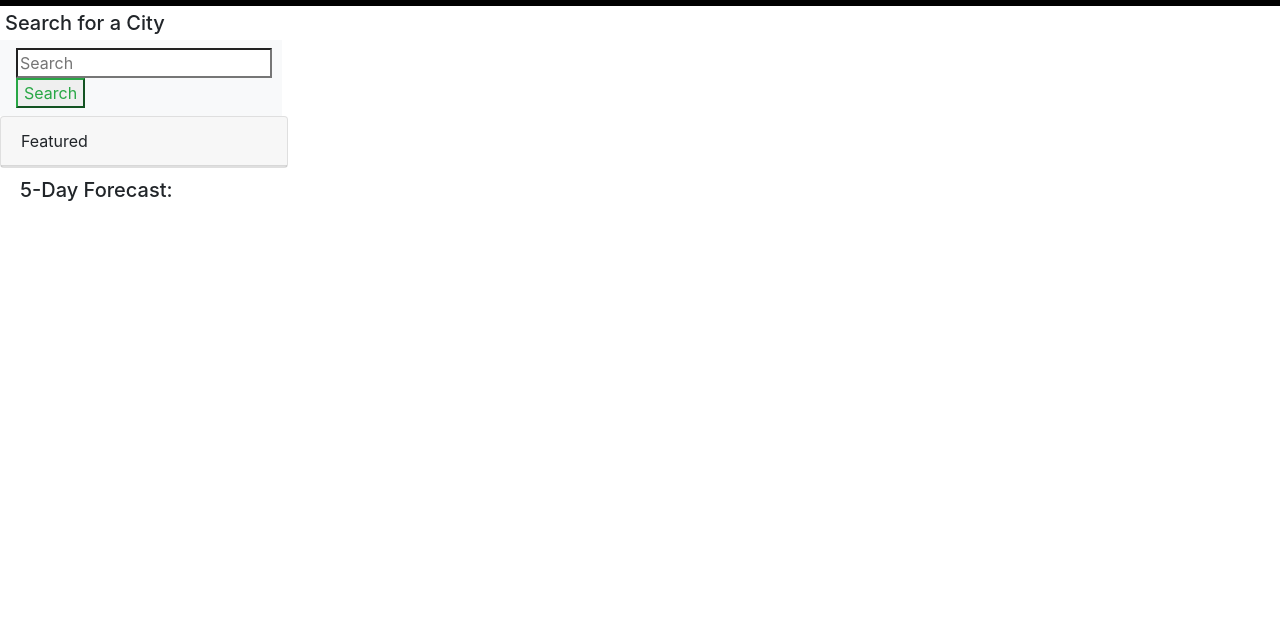
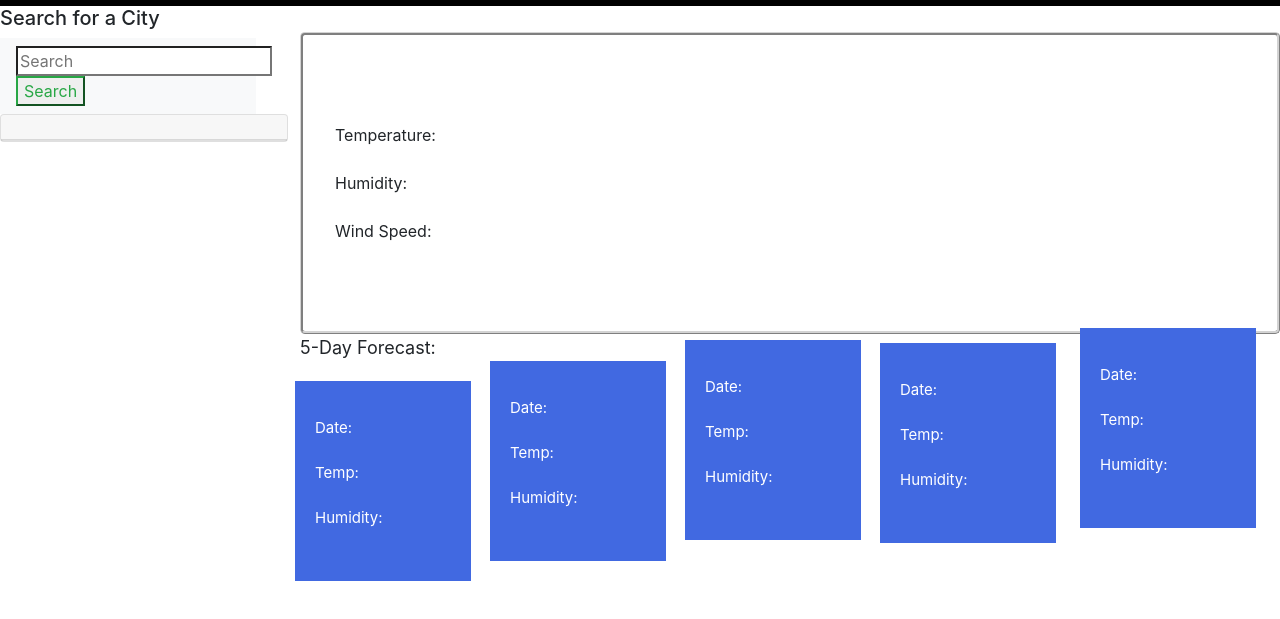
Before and after one commit to Jaesenix/Hw6, a plain HTML site: page index.html in a window 1280 px wide. Shown: the part 57-676 px from the top of the page. Drawn offline with nearby package versions, Linux system fonts and the light colour scheme; no server answers.

Commit message:
final version

```diff
--- a/index.html
+++ b/index.html
@@ -33,32 +33,90 @@
   <!-- Section beneath search bar to show history of cities viewed -->
   <div class="card" style="width: 18rem;">
     <div class="card-header">
-      Featured
+
     </div>
     <ul class="list-group list-group-flush"></ul>
   </div>
 
   <!-- Main area to view current city's forecast -->
-  <div class="col-lg-9">
-    <div class="currentCity"></div>
-    <div class="Temperature"></div>
-    <div class="Humidity"></div>
-    <div class="Wind Speed"></div>
-    <div class="UV Index"></div>
+  <div class="jumbotron">
+    <div class="currentDay"></div>
+    <div class="city"></div>
+    <br>
+    <div class="tempF">Temperature: </div>
+    <br>
+    <div class="humidity">Humidity: </div>
+    <br>
+    <div class="wind">Wind Speed: </div>
+    <br>
+  </div>
   </div>
 
   <!-- Show 5 boxes on bottom with 5-day forecast of current city -->
-  <div class="col-md-12">
-    <h5 id="forecast5D">5-Day Forecast:</h5>
-    <div id="forecast" class="row">
+  <div class="forecast5Day">5-Day Forecast:
+    <div class="row">
+      <br>
+      <div class="card1" style="width: 11rem;">
+        <div class="card-body">
+          <p class="card-text"><div class="date1">Date: </div>
+            <br>
+            <div class="tempF">Temp: </div>
+            <br>
+            <div class="humidity">Humidity: </div>
+          </p>
+          <div></div>
+          <div class="card2" style="width: 11rem;">
+            <div class="card-body">
+              <p class="card-text"><div class="date2">Date: </div>
+                <br>
+                <div class="tempF">Temp: </div>
+                <br>
+                <div class="humidity">Humidity: </div>
+              </p>
+              <div></div>
+              <div class="card3" style="width: 11rem;">
+                <div class="card-body">
+                  <p class="card-text"><div class="date3">Date: </div>
+                    <br>
+                    <div class="tempF">Temp: </div>
+                    <br>
+                    <div class="humidity">Humidity: </div>
+                  </p>
+                </div>
+              </div>
+              <div></div>
+              <div class="card4" style="width: 11rem;">
+                <div class="card-body">
+                  <p class="card-text"><div class="date4">Date: </div>
+                    <br>
+                    <div class="tempF">Temp: </div>
+                    <br>
+                    <div class="humidity">Humidity: </div>
+                  </p>
+                  <div></div>
+                  <div class="card5" style="width: 11rem;">
+                    <div class="card-body">
+                      <p class="card-text"><div class="date5">Date: </div>
+                        <br>
+                        <div class="tempF">Temp: </div>
+                        <br>
+                        <div class="humidity">Humidity: </div>
+                      </p>
+                      <div></div>
+                    </div>
+                  </div>
+                </div>
+              </div>
+            </div>
+          </div>
+        </div>
+      </div>
 
-    </div>
-  </div>
-  </div>
-  </div>
+      <script type="text/javascript" src="https://cdnjs.cloudflare.com/ajax/libs/jquery/3.2.1/jquery.min.js"></script>
+      <script type="text/javascript" src="script.js"></script>
+      <!-- <script type="text/javascript" src="https://cdnjs.cloudflare.com/ajax/libs/moment.js/2.24.0/moment.min.js"></script> -->
+      <script type="text/javascript" src="https://momentjs.com/downloads/moment-with-locales.js"></script>
 
-  <script src="https://cdnjs.cloudflare.com/ajax/libs/jquery/3.2.1/jquery.min.js"></script>
-  <script src="script.js"></script>
 
 </body>
 
--- a/script.js
+++ b/script.js
@@ -1,39 +1,45 @@
-var APIKey = "c4ba4f73e7697b2af968370b13c7b401";
-var queryUrl = "api.openweathermap.org/data/2.5/weather?" + "q=austin&appid=" + APIKey;
-var city = $("searchBar").val();
+var APIKey = "&appid=c4ba4f73e7697b2af968370b13c7b401";
 
 // once you type in city in search bar, click search button
-$("searchBtn").on("click", function (event) {
-    var value = $(this).siblings("#searchBar").val();
-    var wxFind = $(this).parent().attr("#searchBtn");
+$(".searchBtn").on("click", function (event) {
+    var searchBar = $(".searchBar").val();
+    var value = $(this).siblings(".searchBar").val();
+    // var wxFind = $(this).parent().attr(".searchBtn");
 
     // used to prevent an event's default behavior
     event.preventDefault();
 
+    var city = $(".searchBar").val();
+    getWeather(city);
+
     // save to local storage
-    localStorage.setItem(value, wxFind);
+    localStorage.setItem(".searchBar", value);
+
+    $(".searchBar").val(localStorage.getItem(".searchBar"));
+
 });
 
-$("cities").val(localStorage.getItem("cities"));
+// grab text from input box
+function getWeather(city) {
+    console.log(city);
+    var queryUrl = "https://api.openweathermap.org/data/2.5/weather?q=" + city + APIKey;
 
-    // grab text from input box
-    city = $("#searchBar").val();
-
-// call to the OpenWeatherMap API
+    // call to the OpenWeatherMap API
     $.ajax({
         url: queryUrl,
         method: "GET"
 
-    // restore the data that we retrieved inside of an object called response
+        // restore the data that we retrieved inside of an object called response
     }).then(function (response) {
 
         $("wxInfo").text(JSON.stringify(response));
 
         console.log(response);
 
+        // Main Section - Transfer content to HTML
+        $(".currentDay").text(moment().format('l'));
 
-        // Transfer content to HTML
-        $(".city").html("<h1>") + response.name + " Weather Details</h1>";
+        $(".city").text("City: ") + response.name + "Weather Details</div>";
         $(".wind").text("Wind Speed: " + response.wind.speed);
         $(".humidity").text("Humidity: " + response.main.humidity);
 
@@ -48,4 +54,28 @@ $("cities").val(localStorage.getItem("cities"));
         console.log("Humidity: " + response.main.humidity);
         console.log("Temperature (F): " + tempF);
 
+
+        // 5-Day Forecast - Transfer content to HTML
+        $(".date").text("Date: ") + response.date + "Weather Details</div>";
+
+        // Convert the temp to fahrenheit
+        var tempF = (response.main.temp - 273.15) * 1.80 + 32;
+
+        // add temp content to html
+        $(".temp").text("Temperature (K) " + response.main.temp);
+        $(".tempF").text("Temperature (F) " + tempF.toFixed(2));
+
+        $(".humidity").text("Humidity: " + response.main.humidity);
+
+        console.log("Wind Speed: " + response.wind.speed);
+        console.log("Humidity: " + response.main.humidity);
+        console.log("Temperature (F): " + tempF);
+
+        $(".date1").text(moment().format('l'));
+        $(".date2").text(moment().add(1, 'days').format('l'));
+        $(".date3").text(moment().add(2, 'days').format('l'));
+        $(".date4").text(moment().add(3, 'days').format('l'));
+        $(".date5").text(moment().add(4, 'days').format('l'));
+
     });
+}
--- a/styles.css
+++ b/styles.css
@@ -6,7 +6,7 @@ h1 {
 }
 
 h5 {
-    margin: 5px;
+    margin-right: 10px;
 }
 
 .container {
@@ -16,13 +16,60 @@ h5 {
 }
 
 .navbar {
-    width: 22%;
+    width: 20%;
+}
+
+.jumbotron {
+    justify-content: center;
+    margin-left: 300px;
+    margin-top: -110px;
+    margin-bottom: -100px;
+    background-color: white;
+    border-style: ridge;
+    border-color: lightgrey;
+}
+
+.forecast5Day {
+    margin-left: 300px;
+    margin-top: 100px;
+    font-size: large;
+}
+
+.card1 {
+    margin-top: 20px;
+    margin-left: 10px;
+    margin-right: -10px;
+    height: 200px;
+    justify-content: space-evenly;
+    background-color: royalblue;
+    color: white;
+    font-size: 15px;
+}
+.card2 {
+    margin-left: 175px;
+    margin-top: -185px;
+    height: 200px;
+    background-color: royalblue;
+}
+.card3 {
+    margin-left: 175px;
+    margin-top: -185px;
+    height: 200px;
+    background-color: royalblue;
+}
+.card4 {
+    margin-left: 370px;
+    margin-top: -197px;
+    height: 200px;
+    background-color: royalblue;
+}
+.card5 {
+    margin-left: 180px;
+    margin-top: -180px;
+    height: 200px;
+    background-color: royalblue;
 }
 
 #currentCity {
     margin-top: 5px;
 }
-
-#forecast5D {
-    margin-top: 10px;
-}
```
Also changed, not shown: 1 other file.
